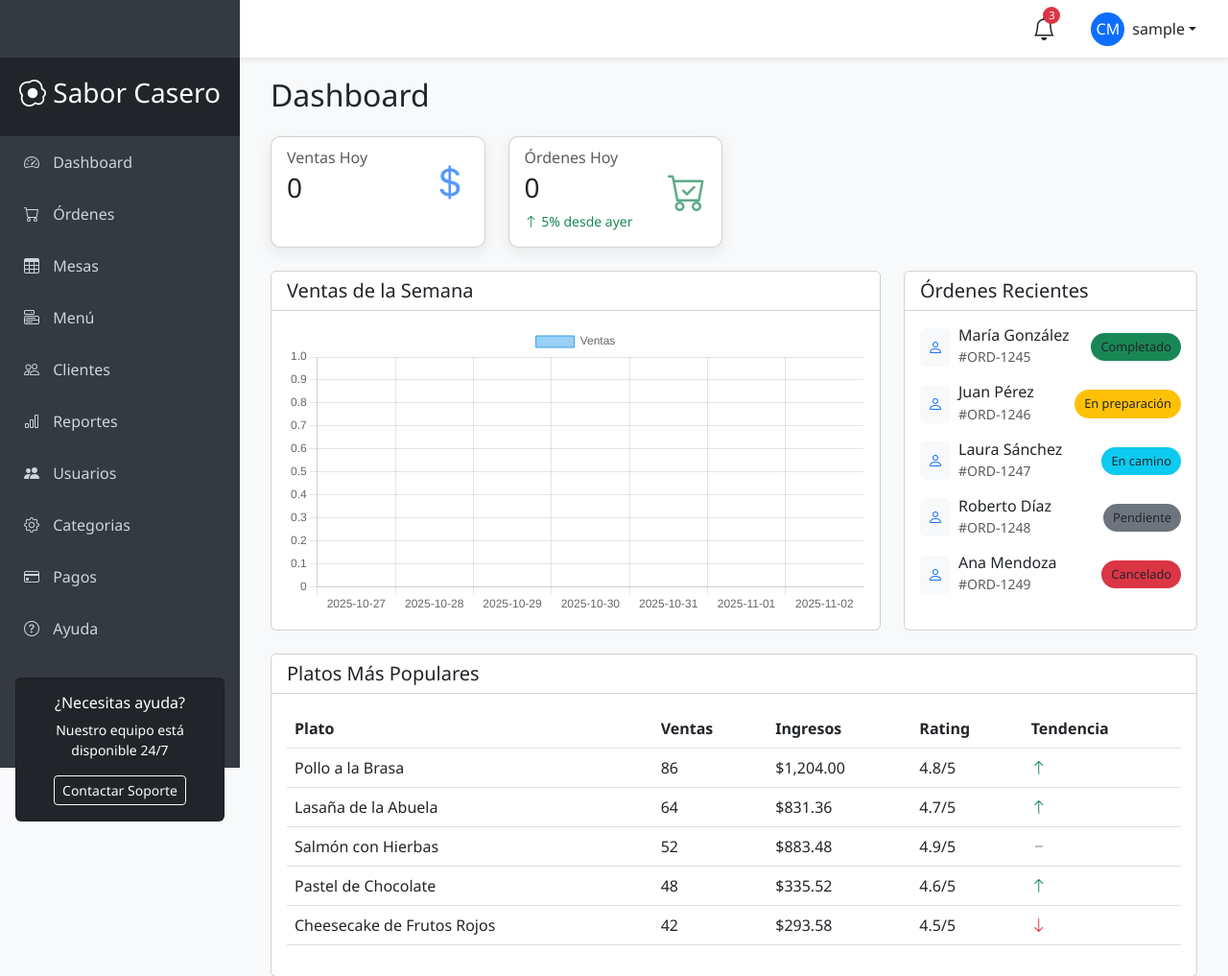
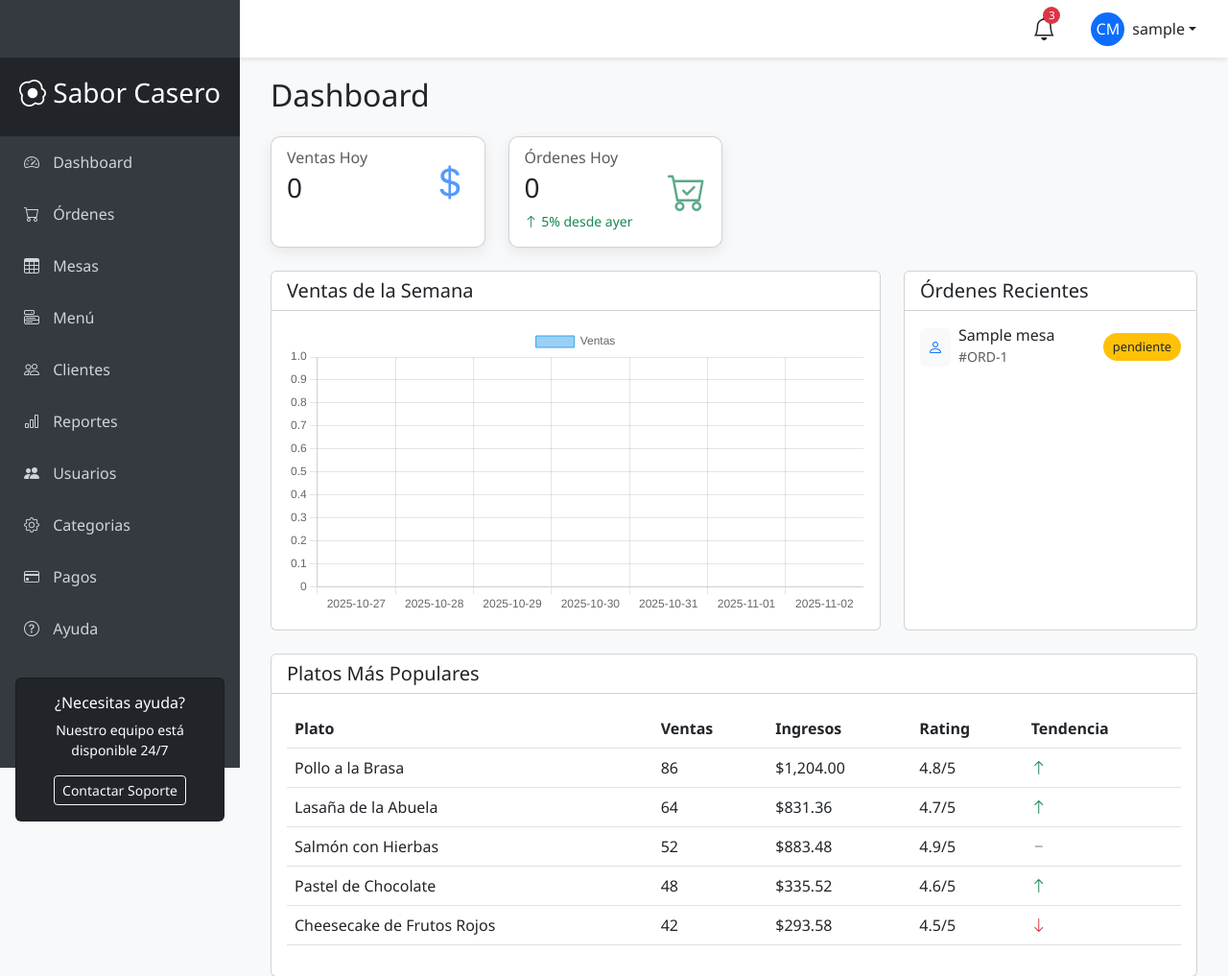
Before and after one commit to alvariux/restaurante, a Django app: page /dashboard/ in a window 1280 px wide. Shown: the top 1017 px of the page at 96% size. Run offline with Django 5.2, Linux system fonts and the light colour scheme; a user stored in the database is signed in; tables that the repository leaves empty hold one stand-in row (values such as "Sample post").

Commit message:
se agrego consulta para ordenes recientes

```diff
--- a/restaurante/views.py
+++ b/restaurante/views.py
@@ -27,14 +27,15 @@ def index_user(request):
         ventas_dia = ordenes_semana.filter(fecha_hora__date=dia.date()).aggregate(total=Sum(models.F('detalles__cantidad') * models.F('detalles__precio_unitario')))['total'] or 0
         ventas_por_dia.append({'dia': dia.strftime('%Y-%m-%d'), 'total': ventas_dia})
 
-
-    print(ventas_por_dia)
+    # Ultimas 5 ordenes
+    ultimas_ordenes = Orden.objects.all().order_by('-fecha_hora')[:5]
 
     context = {
         'ventas_totales': total_sales,
         'cantidad_ordenes': cantidad_ordenes,
         'ordenes_semana': ordenes_semana,
         'ventas_por_dia': ventas_por_dia,
+        'ultimas_ordenes': ultimas_ordenes,
     }
 
     return render(request, 'main/main_index.html', context)
--- a/templates/main/main_index.html
+++ b/templates/main/main_index.html
@@ -101,70 +101,20 @@
                         <h5 class="card-title mb-0">Órdenes Recientes</h5>
                     </div>
                     <div class="card-body recent-orders">
+                        {% for orden in ultimas_ordenes %}
                             <div class="d-flex justify-content-between align-items-center mb-3">
                                 <div class="d-flex align-items-center">
                                     <div class="bg-light rounded p-2 me-2">
                                         <i class="bi bi-person text-primary"></i>
                                     </div>
                                     <div>
-                                    <h6 class="mb-0">María González</h6>
-                                    <small class="text-muted">#ORD-1245</small>
+                                        <h6 class="mb-0">{{orden.mesa.nombre}}</h6>
+                                        <small class="text-muted">#ORD-{{ orden.id }}</small>
                                     </div>
                                 </div>
-                            <span class="order-status-badge bg-success">Completado</span>
+                                <span class="order-status-badge {% if orden.estatus == 'pagada' %}bg-success text-white{% elif orden.estatus == 'pendiente' %}bg-warning text-dark{% else %}bg-danger text-white{% endif %}">{{ orden.estatus }}</span>
                             </div>
-
-                        <div class="d-flex justify-content-between align-items-center mb-3">
-                            <div class="d-flex align-items-center">
-                                <div class="bg-light rounded p-2 me-2">
-                                    <i class="bi bi-person text-primary"></i>
-                                </div>
-                                <div>
-                                    <h6 class="mb-0">Juan Pérez</h6>
-                                    <small class="text-muted">#ORD-1246</small>
-                                </div>
-                            </div>
-                            <span class="order-status-badge bg-warning text-dark">En preparación</span>
-                        </div>
-
-                        <div class="d-flex justify-content-between align-items-center mb-3">
-                            <div class="d-flex align-items-center">
-                                <div class="bg-light rounded p-2 me-2">
-                                    <i class="bi bi-person text-primary"></i>
-                                </div>
-                                <div>
-                                    <h6 class="mb-0">Laura Sánchez</h6>
-                                    <small class="text-muted">#ORD-1247</small>
-                                </div>
-                            </div>
-                            <span class="order-status-badge bg-info">En camino</span>
-                        </div>
-
-                        <div class="d-flex justify-content-between align-items-center mb-3">
-                            <div class="d-flex align-items-center">
-                                <div class="bg-light rounded p-2 me-2">
-                                    <i class="bi bi-person text-primary"></i>
-                                </div>
-                                <div>
-                                    <h6 class="mb-0">Roberto Díaz</h6>
-                                    <small class="text-muted">#ORD-1248</small>
-                                </div>
-                            </div>
-                            <span class="order-status-badge bg-secondary">Pendiente</span>
-                        </div>
-
-                        <div class="d-flex justify-content-between align-items-center">
-                            <div class="d-flex align-items-center">
-                                <div class="bg-light rounded p-2 me-2">
-                                    <i class="bi bi-person text-primary"></i>
-                                </div>
-                                <div>
-                                    <h6 class="mb-0">Ana Mendoza</h6>
-                                    <small class="text-muted">#ORD-1249</small>
-                                </div>
-                            </div>
-                            <span class="order-status-badge bg-danger">Cancelado</span>
-                        </div>
+                        {% endfor %}
                     </div>
                 </div>
             </div>
```
Lines whose indentation alone changed are shown as unchanged.
